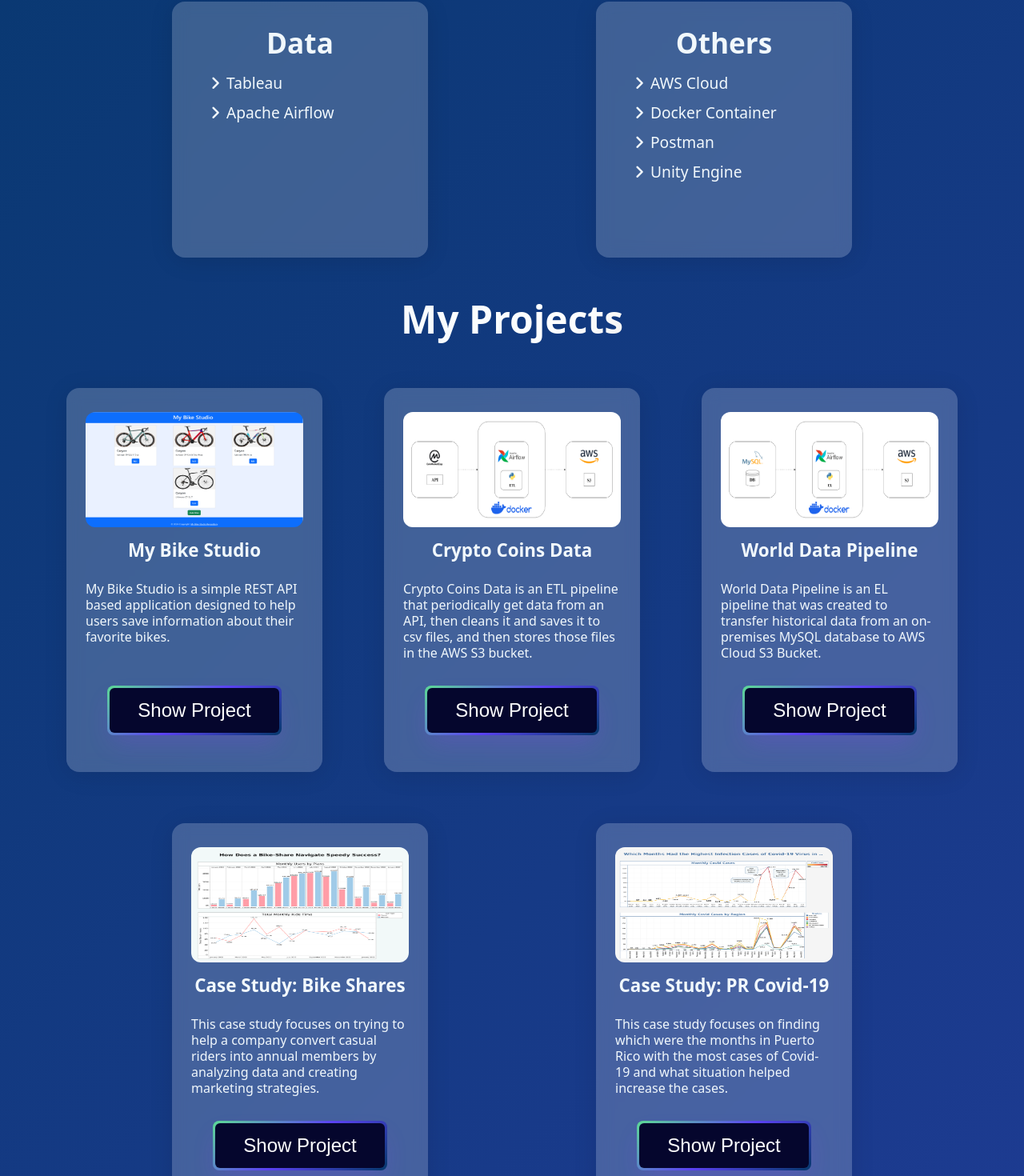
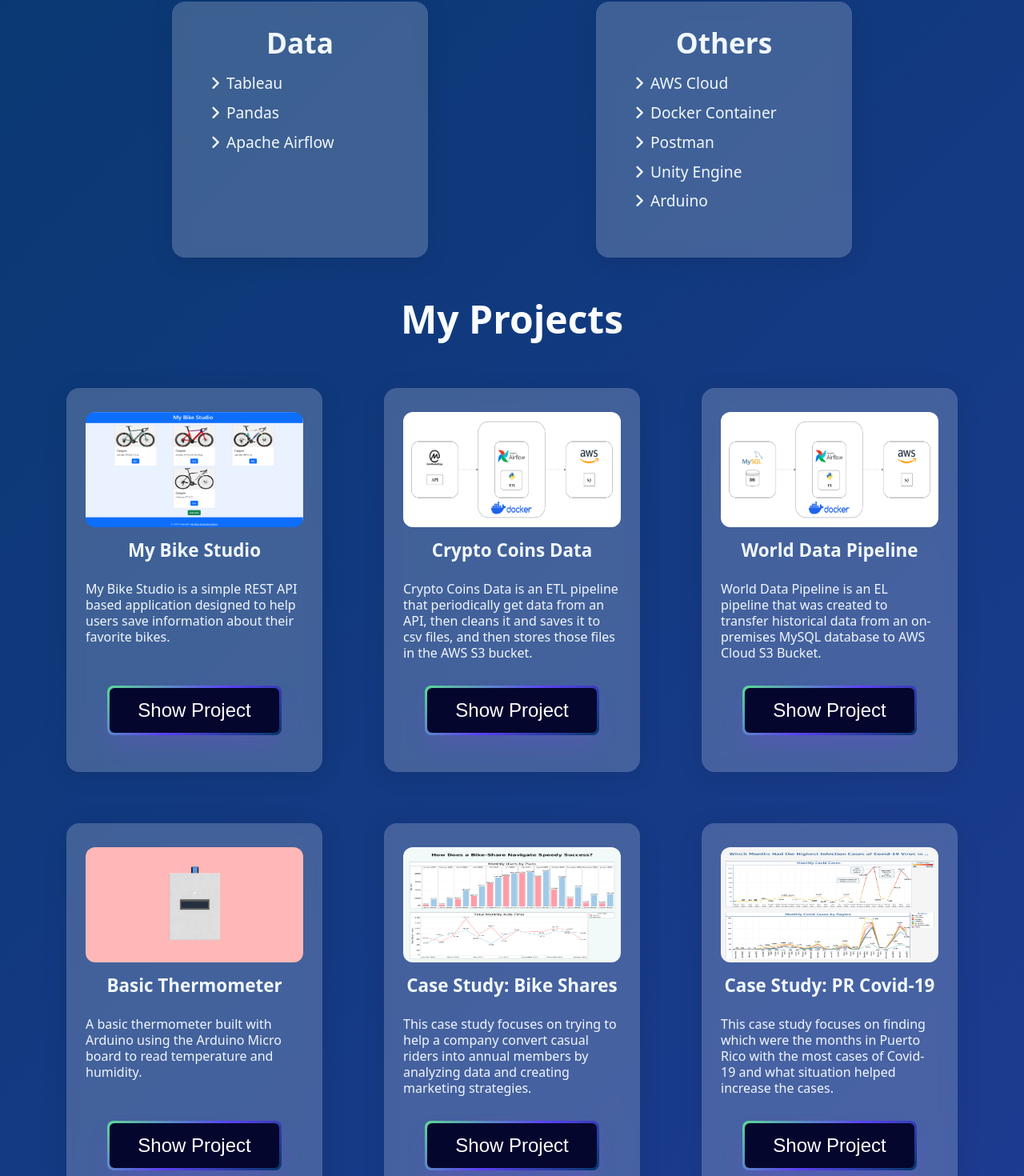
Before and after one commit to JMO3E/jmo-developer, an Angular app: page /joseph-marrero-ocasio/ in a window 1280 px wide. Shown: the part 1972-3442 px from the top of the page at 80% size. Built offline with nearby package versions, Linux system fonts and the light colour scheme.

Commit message:
Added Basic Thermometer Project and Pandas skill

```diff
--- a/src/app/projects/projects.component.html
+++ b/src/app/projects/projects.component.html
@@ -67,6 +67,26 @@
       <div class="col project-card">
         <div class="card-content">
           <div class="card-image">
+            <img src="assets/BasicThermometer.png" alt="Basic Thermometer Image">
+          </div>
+          <div class="card-info">
+            <h3 class="card-title">Basic Thermometer</h3>
+            <p class="card-paragraph">
+              A basic thermometer built with Arduino using the Arduino Micro board to read temperature and humidity.
+            </p>
+          </div>
+          <div class="card-button">
+            <a class="button-credential" target="_blank" href="https://github.com/JMO3E/Basic-Thermometer">
+              <span class="pvs-navigation__text">
+                Show Project
+              </span>
+            </a>
+          </div>
+        </div>
+      </div>
+      <div class="col project-card">
+        <div class="card-content">
+          <div class="card-image">
             <img src="assets/Cyclistic_Dashboard.png" alt="Case Study: Cyclistic">
           </div>
           <div class="card-info">
--- a/src/app/skills/skills.component.html
+++ b/src/app/skills/skills.component.html
@@ -99,6 +99,10 @@
             </li>
             <li class="col">
               <i class="fa-solid fa-angle-right pe-2"></i>
+              <span>Pandas</span>
+            </li>
+            <li class="col">
+              <i class="fa-solid fa-angle-right pe-2"></i>
               <span>Apache Airflow</span>
             </li>
           </ul>
@@ -126,6 +130,10 @@
               <i class="fa-solid fa-angle-right pe-2"></i>
               <span>Unity Engine</span>
             </li>
+            <li class="col">
+              <i class="fa-solid fa-angle-right pe-2"></i>
+              <span>Arduino</span>
+            </li>
           </ul>
         </div>
       </div>
```
Also changed, not shown: src/assets/BasicThermometer.png (added).
